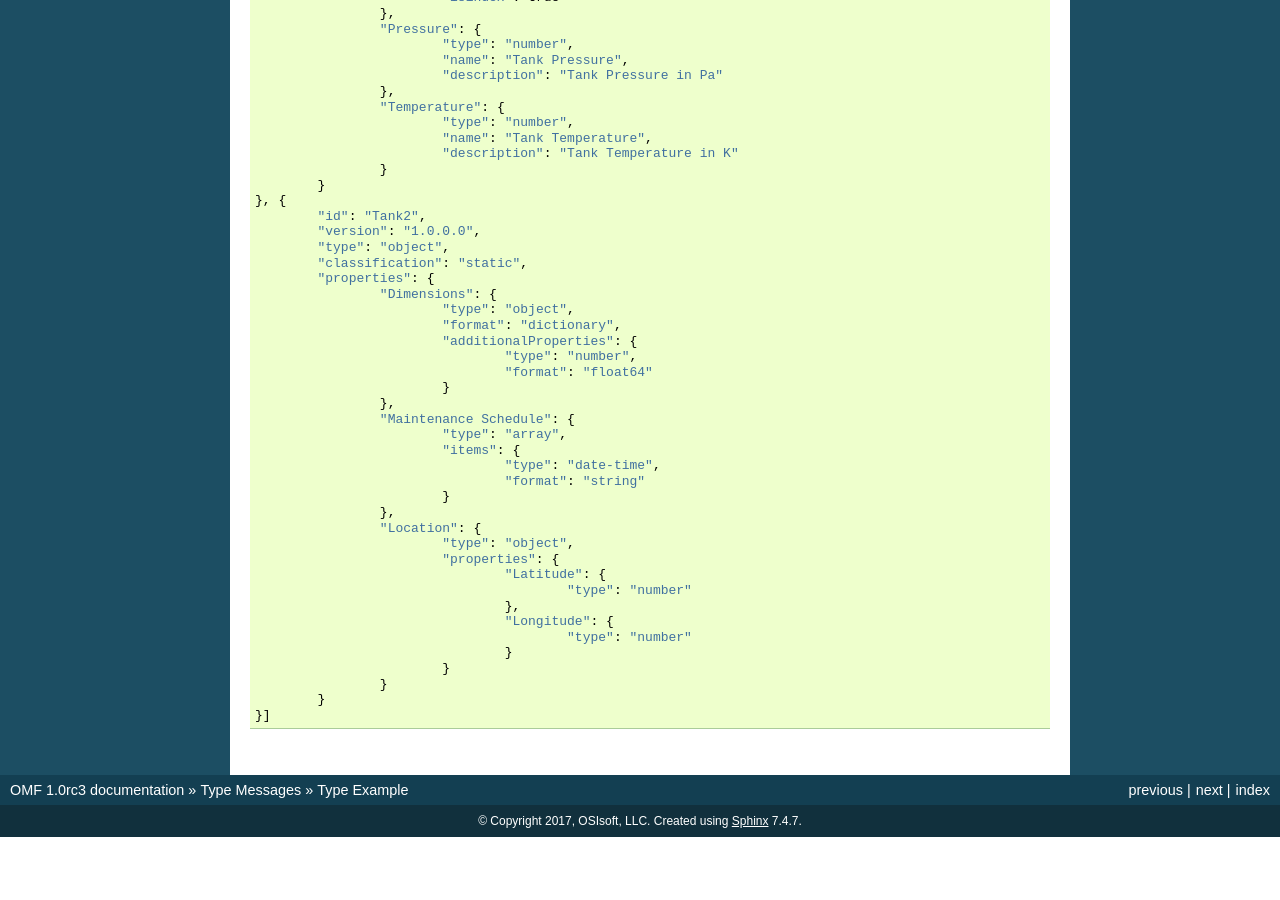
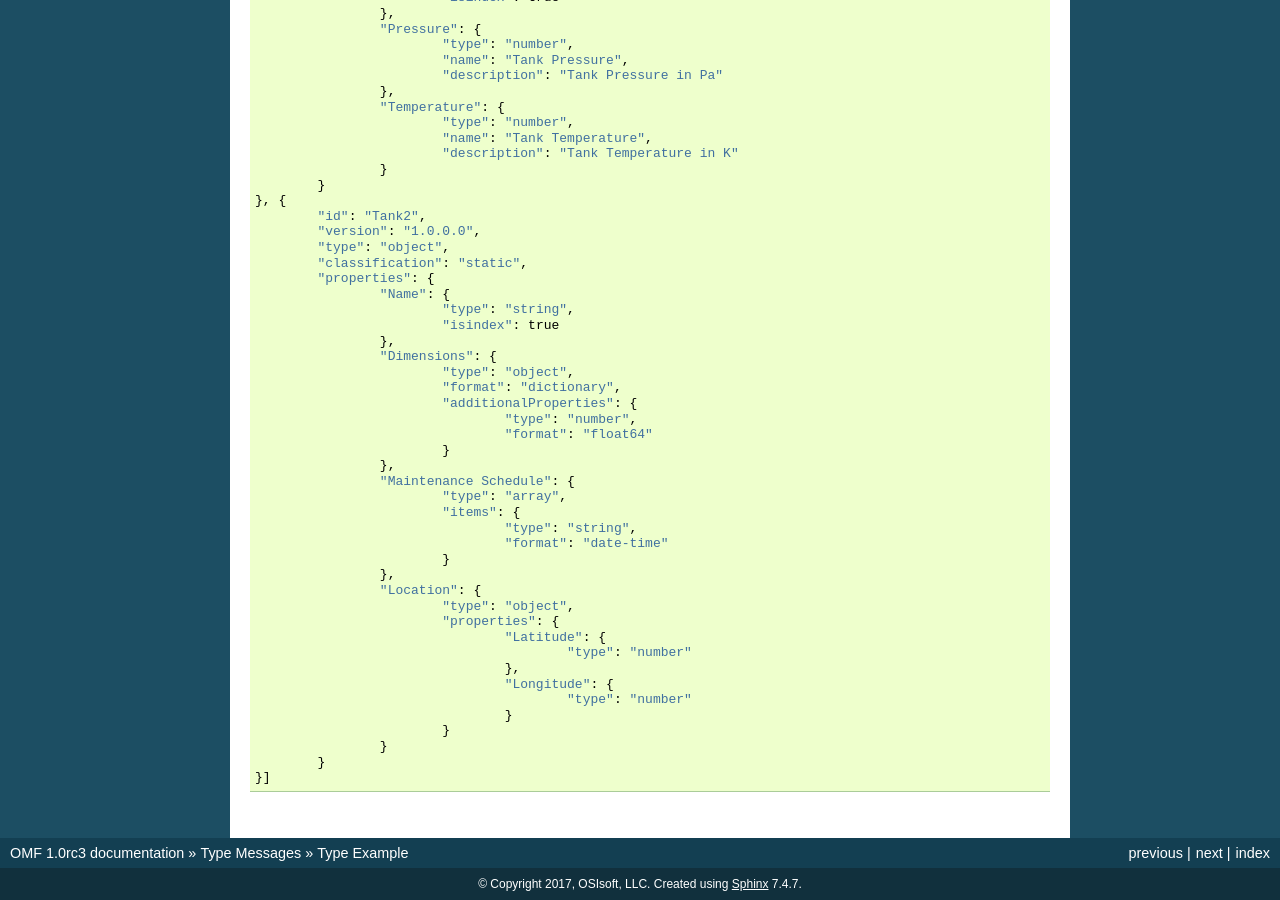
Before and after one commit to AVEVA/OMF-Docs, a Sphinx documentation site: the page built from docs/Type_Msg_Sample.rst, in a window 1280 px wide and 900 px high, scrolled down 1020 px. Built offline with Sphinx 7.4.7, drawn with Linux system fonts in a browser that asks for light colours; before the commit the page ends 1857 px from its top, so only the background shows below that.

Commit message:
Add isindex property and fix type/format

```diff
--- a/docs/Type_Msg_Sample.rst
+++ b/docs/Type_Msg_Sample.rst
@@ -81,6 +81,10 @@ Type Example
 		"type": "object",
 		"classification": "static",
 		"properties": {
+			"Name": {
+				"type": "string",
+				"isindex": true
+			},
 			"Dimensions": {
 				"type": "object",
 				"format": "dictionary",
@@ -92,8 +96,8 @@ Type Example
 			"Maintenance Schedule": {
 				"type": "array",
 				"items": {
-					"type": "date-time",
-					"format": "string"
+					"type": "string",
+					"format": "date-time"
 				}
 			},
 			"Location": {
```
